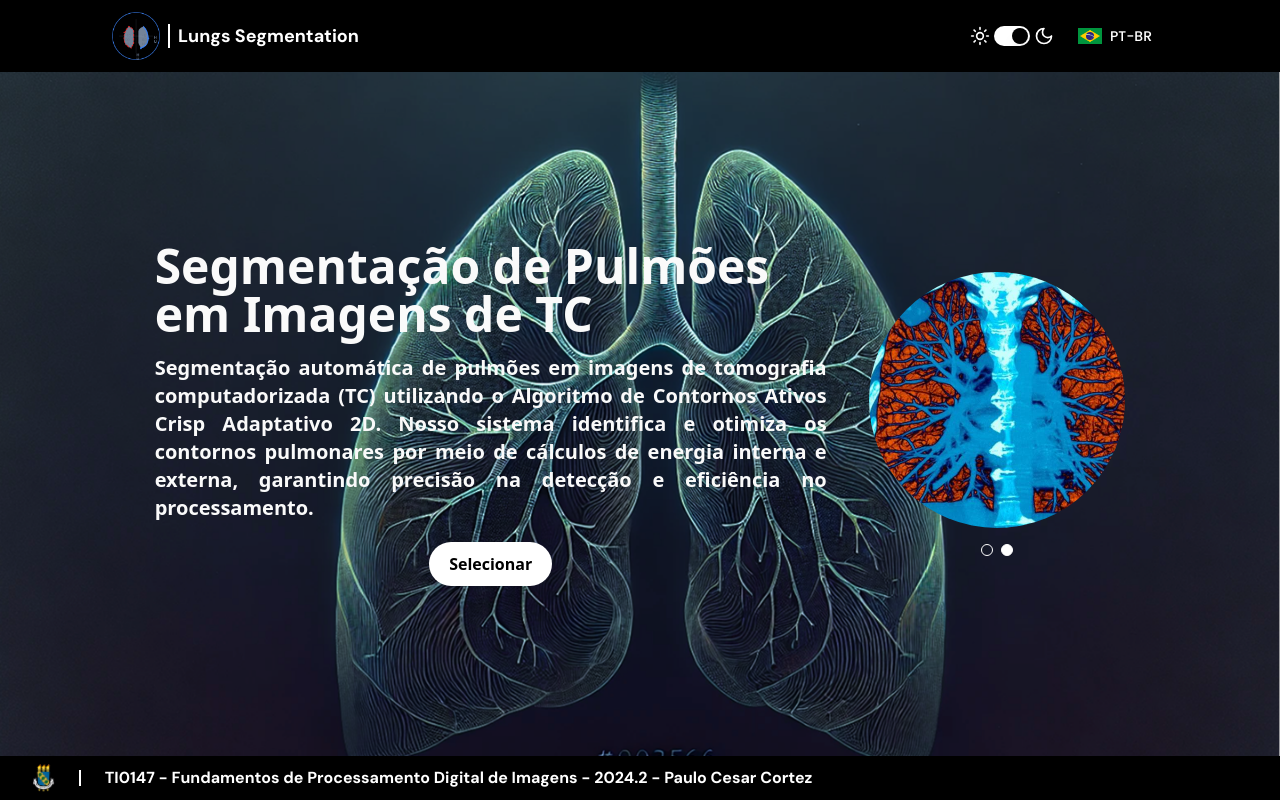
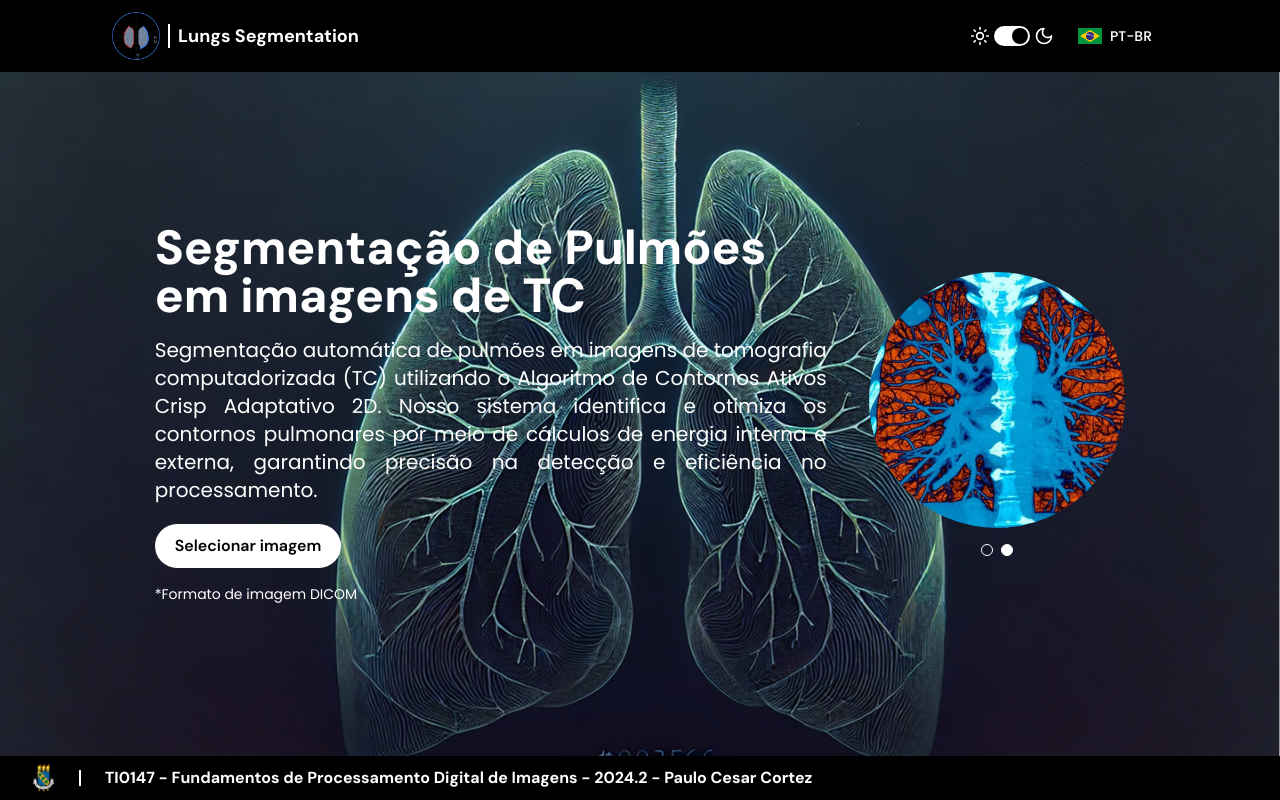
Before and after one commit to kelvinleandro/lung-segmentation-client, a React (Vite) app: page / in a window 1280 px wide. Built offline with nearby package versions, Linux system fonts and the light colour scheme; what @cornerstonejs/core, @cornerstonejs/dicom-image-loader would draw is missing.

Commit message:
feat: adicionado light-dark e en-pt na home page (#59)

```diff
--- a/src/components/density-scale-section.tsx
+++ b/src/components/density-scale-section.tsx
@@ -149,7 +149,7 @@ const DensityScaleSection = () => {
                 {classDescription.description}
               </p>
               <p className="text-sm font-poppins font-medium">
-                <span className="font-bold">Exemplo:</span>{" "}
+                <span className="font-bold">{text.example}:</span>{" "}
                 {classDescription.example}
               </p>
             </div>
--- a/src/components/hero-section.tsx
+++ b/src/components/hero-section.tsx
@@ -5,15 +5,17 @@ import { selectFile } from "@/utils/file";
 import { useParameters } from "@/hooks/use-parameters";
 import { useState } from "react";
 import { AlertCircle } from "react-feather";
-import { Dialog, DialogContent, DialogTitle } from "@/components/ui/dialog";
+import { Dialog, DialogContent } from "@/components/ui/dialog";
+import useLanguage from "@/hooks/use-language";
 
 const slides = ["/images/pulmao-b.png", "/images/pulmaob.jpg"];
 
 const HeroSection = () => {
-  const { currentColorScheme } = useTheme();
+  const { theme } = useTheme();
   const navigate = useNavigate();
   const parameters = useParameters();
   const [dialogOpen, setDialogOpen] = useState(false);
+  const { text } = useLanguage();
 
   const handleFileSelect = (event: React.ChangeEvent<HTMLInputElement>) => {
     try {
@@ -35,36 +37,31 @@ const HeroSection = () => {
   };
 
   return (
-    <section className="flex items-center justify-between mx-auto w-5/6 text-center py-16 flex-grow">
+    <section
+      className="flex items-center justify-between mx-auto w-5/6 text-center py-16 flex-grow"
+      style={{ color: theme.text }}
+    >
       <div className="flex justify-between items-center w-full px-12">
-        <div className="flex flex-col items-center gap-5 ">
-          <div
-            className={`"flex flex-col text-[var(--foreground)] max-w-2xl ${
-              currentColorScheme === "dark" ? "dark" : ""
-            }`}
-          >
-            <h1
-              className={`text-start font-extrabold text-5xl  ${
-                currentColorScheme === "dark" ? "dark" : ""
-              }`}
-            >
-              Segmentação de Pulmões em Imagens de TC
+        <div className="flex flex-col items-start gap-5 ">
+          <div className="flex flex-col max-w-2xl">
+            <h1 className="text-start font-extrabold text-5xl font-dm-sans">
+              {text.heroTitle}
             </h1>
-            <p className="text-justify text-xl max-w-2xl  font-semibold mt-4">
-              Segmentação automática de pulmões em imagens de tomografia
-              computadorizada (TC) utilizando o Algoritmo de Contornos Ativos
-              Crisp Adaptativo 2D. Nosso sistema identifica e otimiza os
-              contornos pulmonares por meio de cálculos de energia interna e
-              externa, garantindo precisão na detecção e eficiência no
-              processamento.
+            <p className="text-justify text-xl max-w-2xl font-normal mt-4 font-poppins">
+              {text.heroDescription}
             </p>
           </div>
           <button
-            className={`btn-blk ${currentColorScheme === "dark" ? "dark" : ""}`}
+            className="font-dm-sans btn-blk font-semibold"
+            style={{
+              backgroundColor: theme.buttonBackground,
+              color: theme.buttonText,
+            }}
             onClick={() => document.getElementById("dicom-upload")?.click()}
           >
-            Selecionar
+            {text.uploadButton}
           </button>
+          <p className="text-sm -mt-1 font-poppins">*{text.uploadNote}</p>
         </div>
         <HeroSlider>
           {slides.map((s, index) => (
@@ -83,40 +80,23 @@ const HeroSection = () => {
 
       <Dialog open={dialogOpen} onOpenChange={handleDialogChange}>
         <DialogContent
-          className={`aria-describedby=[undefined] flex flex-col items-center rounded-lg shadow-lg max-w-sm w-full py-4 px-4 bg-[var(--background)] ${
-            currentColorScheme === "dark"
-              ? "bg-[#001d3d] text-white"
-              : "bg-white text-black"
-          }`}
+          className="aria-describedby=[undefined] flex flex-col items-center rounded-lg shadow-lg max-w-sm w-full py-4 px-4"
+          style={{ backgroundColor: theme.background, color: theme.text }}
         >
-          <DialogTitle className="hidden" />
-          <AlertCircle
-            className={`text-[var(--foreground)] ${
-              currentColorScheme === "dark" ? "text-white" : "text-black"
-            }`}
-            size={100}
-          />
-          <h2
-            className={`text-[var(--foreground)] font-bold text-2xl flex-wrap text-center mt-3 ${
-              currentColorScheme === "dark" ? "dark" : ""
-            }`}
-          >
-            Formato de imagem não suportado
+          <AlertCircle size={100} />
+          <h2 className="font-bold text-2xl flex-wrap text-center mt-3">
+            {text.imageErrorText}
           </h2>
-          <p
-            className={`text-sm mb-5 text-[var(--foreground)] mt-1 ${
-              currentColorScheme === "dark" ? "dark" : ""
-            }`}
-          >
-            Faça o upload de uma imagem no formato DICOM.
-          </p>
+          <p className="text-sm mb-5 mt-1">{text.imageErrorDescription}</p>
           <button
             onClick={() => setDialogOpen(false)}
-            className={`bg-[var(--foreground)] font-semibold text-[var(--background)] py-2 px-4 rounded-xl ${
-              currentColorScheme === "dark" ? "dark" : ""
-            }`}
+            className="font-semibold py-2 px-4 rounded-xl cursor-pointer"
+            style={{
+              backgroundColor: theme.buttonBackground,
+              color: theme.buttonText,
+            }}
           >
-            Fechar
+            {text.closeButton}
           </button>
         </DialogContent>
       </Dialog>
--- a/src/constants/colors.ts
+++ b/src/constants/colors.ts
@@ -38,10 +38,10 @@ export const COLORS = {
     layoutText: "#ffffff",
     dialogBackground: "#2d2d2d",
     dialogText: "#f8f9fa",
-    buttonBackground: "#000000",
-    buttonText: "#ffffff",
-    buttonSecondaryBackground: "#ffffff",
-    buttonSecondaryText: "#000000",
+    buttonBackground: "#ffffff",
+    buttonText: "#000000",
+    buttonSecondaryBackground: "#000000",
+    buttonSecondaryText: "#ffffff",
 
     //density scale:
     hyperHU: "#3b82f6",
--- a/src/constants/text.ts
+++ b/src/constants/text.ts
@@ -7,7 +7,7 @@ export const INTERFACE_TEXT = {
     heroDescription:
       "Segmentação automática de pulmões em imagens de tomografia computadorizada (TC) utilizando o Algoritmo de Contornos Ativos Crisp Adaptativo 2D. Nosso sistema identifica e otimiza os contornos pulmonares por meio de cálculos de energia interna e externa, garantindo precisão na detecção e eficiência no processamento.",
 
-    uploadButton: "Upload image",
+    uploadButton: "Selecionar imagem",
     uploadNote: "Formato de imagem DICOM",
 
     //segunda tela
@@ -81,6 +81,8 @@ export const INTERFACE_TEXT = {
     boneDescription: "Estruturas ósseas, densidade muito alta.",
     boneExample: "Costelas, vértebras.",
 
+    example: "Exemplo",
+
     //quinta
     zoom: "ZOOM",
     config: "Configurações",
@@ -93,6 +95,7 @@ export const INTERFACE_TEXT = {
     //sexta
     imageErrorText: "Formato de imagem não suportado",
     imageErrorDescription: "Faça o upload de uma imagem no formato DICOM",
+    closeButton: "Fechar",
 
     //oitava tela
     resultDownloadText: "Download de resultado",
@@ -197,6 +200,8 @@ export const INTERFACE_TEXT = {
     boneDescription: "Bone structures, very high density.",
     boneExample: "Ribs, vertebrae.",
 
+    example: "Example",
+
     //quinta tela
     zoom: "ZOOM",
     config: "Settings",
@@ -209,6 +214,7 @@ export const INTERFACE_TEXT = {
     //sexta tela
     imageErrorText: "Unsupported Image Format",
     imageErrorDescription: "Upload an image in DICOM format",
+    closeButton: "Close",
 
     //oitava tela
     resultDownloadText: "Download Result",
--- a/src/index.css
+++ b/src/index.css
@@ -137,11 +137,8 @@
 }
 
 .btn-blk {
-  background-color: var(--btn-bg);
-  color: var(--btn-text);
   border-radius: 100px;
   padding: 10px 20px;
-  font-weight: 600;
   transition:
     background-color 0.167s cubic-bezier(0.4, 0, 0.2, 1),
     box-shadow 0.167s cubic-bezier(0.4, 0, 0.2, 1),
```
